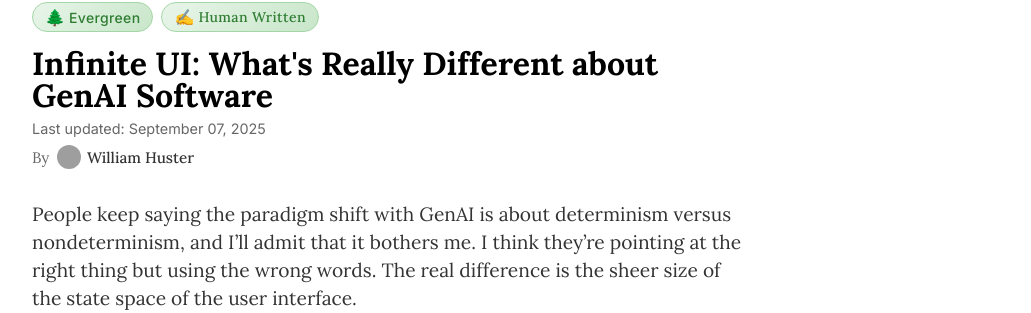
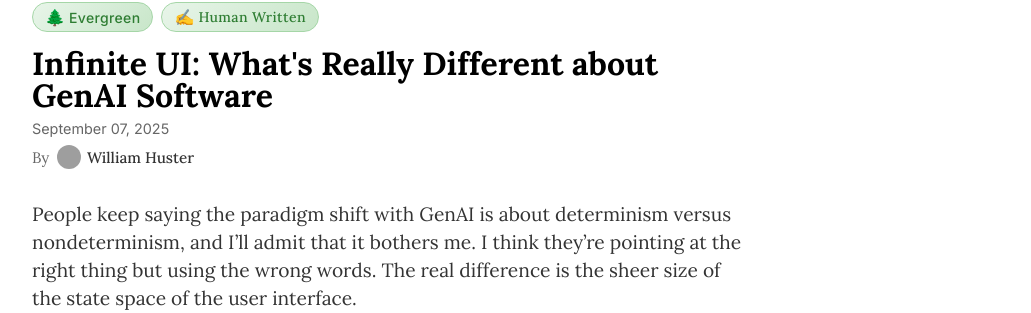
Before and after one commit to thinknimble/tn-research, a Jekyll site: the page built from _essays/infinite-ui.md, in a window 1280 px wide and 900 px high. Shown: the part 137-450 px from the top of the window, without its empty margins (248-1279 px from the left). Built offline with Jekyll 4.4.1, drawn with Linux system fonts in a browser that asks for light colours; comment, search, counter and statistics services are not loaded; some of the changed lines change nothing that is shown; some of the changed text lies outside the part shown; grey boxes are pictures that could not be loaded.

Commit message:
Fix post metadata

```diff
--- a/_essays/infinite-ui.md
+++ b/_essays/infinite-ui.md
@@ -1,5 +1,5 @@
 ---
-layout: note
+layout: essay
 title: "Infinite UI: What's Really Different about GenAI Software"
 date: 2025-09-07
 updated: 2025-09-07
--- a/_layouts/default.html
+++ b/_layouts/default.html
@@ -18,7 +18,7 @@
 
     <link rel="stylesheet" href="{{ '/static/css/style.css' | relative_url }}?v={{ site.time | date: '%s' }}" />
     <meta name="description"
-        content="{% if page.description %}{% if page.readtime %}({{ page.readtime }} read) {% endif %}{{page.description}}{% else %}{{site.description}}{% endif %}" />
+        content="{% if page.summary %}{{page.summary}}{% elsif page.description %}{% if page.readtime %}({{ page.readtime }} read) {% endif %}{{page.description}}{% else %}{{site.description}}{% endif %}" />
     <meta name="author" content="{{site.author}}" />
     <link rel="author" href="humans.txt" />
     <link rel="alternate" type="application/rss+xml" title="RSS Feed" href="{{ '/feed.xml' | relative_url }}" />
@@ -29,9 +29,9 @@
     <meta property="og:url" content="{% if page.url %}{{ site.url }}{{ page.url }}{% else %}{{ site.url }}{% endif %}">
     <meta property="og:title" content="{{ site.name }}{% if page.title %} &middot; {{ page.title }}{% endif %}">
     <meta property="og:description"
-        content="{% if page.description %}{% if page.readtime %}({{ page.readtime }} read) {% endif %}{{page.description}}{% else %}{{site.description}}{% endif %}">
+        content="{% if page.summary %}{{page.summary}}{% elsif page.description %}{% if page.readtime %}({{ page.readtime }} read) {% endif %}{{page.description}}{% else %}{{site.description}}{% endif %}">
     <meta property="og:image"
-        content="{{site.url}}{{site.baseurl}}{% if page.image %}{{page.image}}{% else %}{{site.image}}{% endif %}">
+        content="{% if page.image %}{% if page.image contains 'http' %}{{page.image}}{% else %}{{site.url}}{{site.baseurl}}{{page.image}}{% endif %}{% else %}{{site.url}}{{site.baseurl}}{{site.image}}{% endif %}">
     <meta property="og:image:alt" content="ThinkNimble Research Institute">
 
     <!-- Default Twitter Card tags (additive to FB tags) -->
@@ -39,9 +39,9 @@
     <meta name="twitter:domain" value="{% if page.url %}{{ site.url }}{{ page.url }}{% else %}{{ site.url }}{% endif %}" />
     <meta name="twitter:title" value="{{ site.name }}{% if page.title %} &middot; {{ page.title }}{% endif %}" />
     <meta name="twitter:description"
-        value="{% if page.description %}{% if page.readtime %}({{ page.readtime }} read) {% endif %}{{page.description}}{% else %}{{site.description}}{% endif %}">
+        value="{% if page.summary %}{{page.summary}}{% elsif page.description %}{% if page.readtime %}({{ page.readtime }} read) {% endif %}{{page.description}}{% else %}{{site.description}}{% endif %}">
     <meta name="twitter:image"
-        content="{{site.url}}{{site.baseurl}}{% if page.image %}{{page.image}}{% else %}{{site.image}}{% endif %}" />
+        content="{% if page.image %}{% if page.image contains 'http' %}{{page.image}}{% else %}{{site.url}}{{site.baseurl}}{{page.image}}{% endif %}{% else %}{{site.url}}{{site.baseurl}}{{site.image}}{% endif %}" />
     <meta name="twitter:url" value="{{site.url}}" />
 
     <!-- Favicons -->
```
